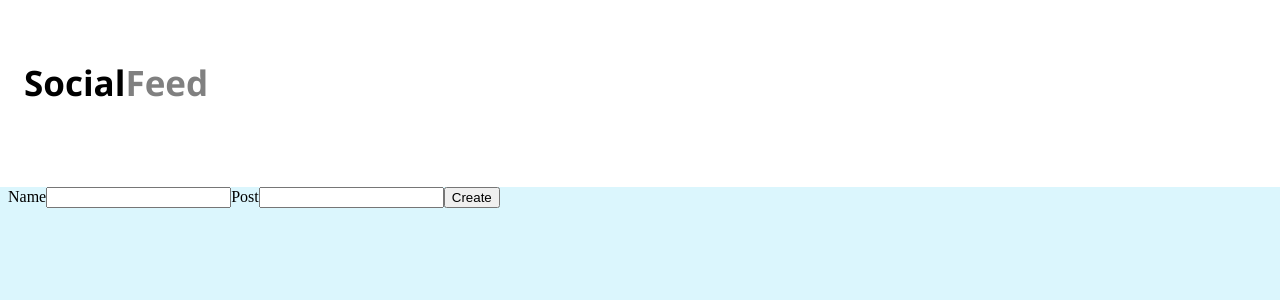
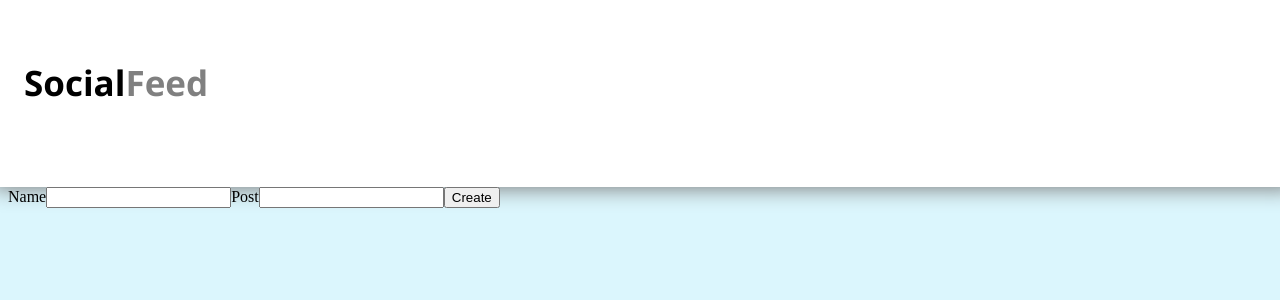
Before and after one commit to Nathaniel-Mueller/Social_Feed, a React (Create React App) app: page / in a window 1280 px wide. Shown: the top 300 px of the page. Built offline with nearby package versions, Linux system fonts and the light colour scheme.

Commit message:
Fixed NavBar styling

```diff
--- a/src/Components/NavBar/NavBar.css
+++ b/src/Components/NavBar/NavBar.css
@@ -5,8 +5,9 @@
     font-family: 'Segoe UI', Tahoma, Geneva, Verdana, sans-serif;
     font-weight: 600;
     height: 131px;
+    width: 97.9%;
     background-color: white;
-    box-shadow: 3px, 2px, 0px, 0px, black;
+    box-shadow: 2px 2px 20px 0px grey;
     padding: 2rem;
     margin: -1rem -1rem 0rem -1rem;
 }
```
